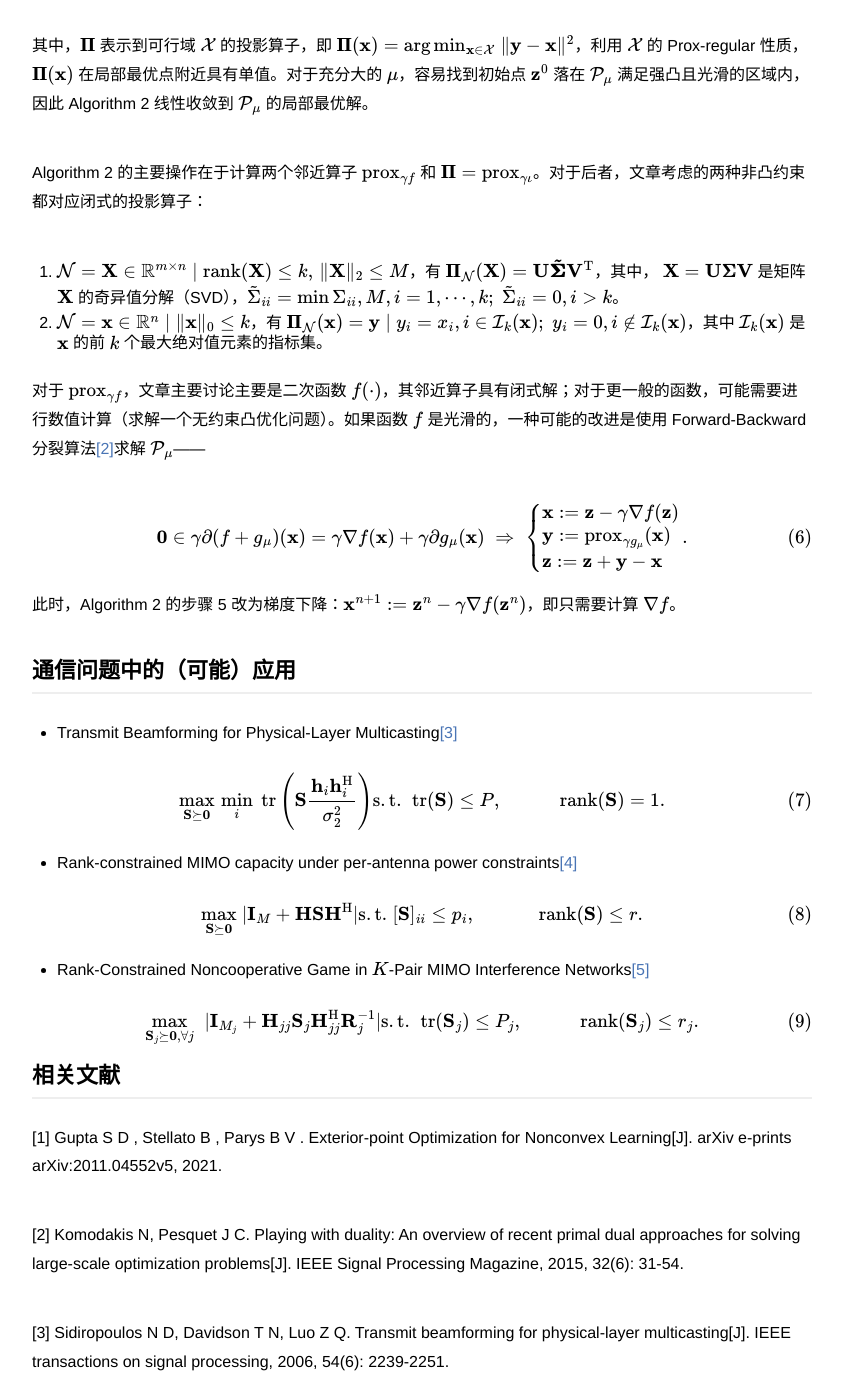
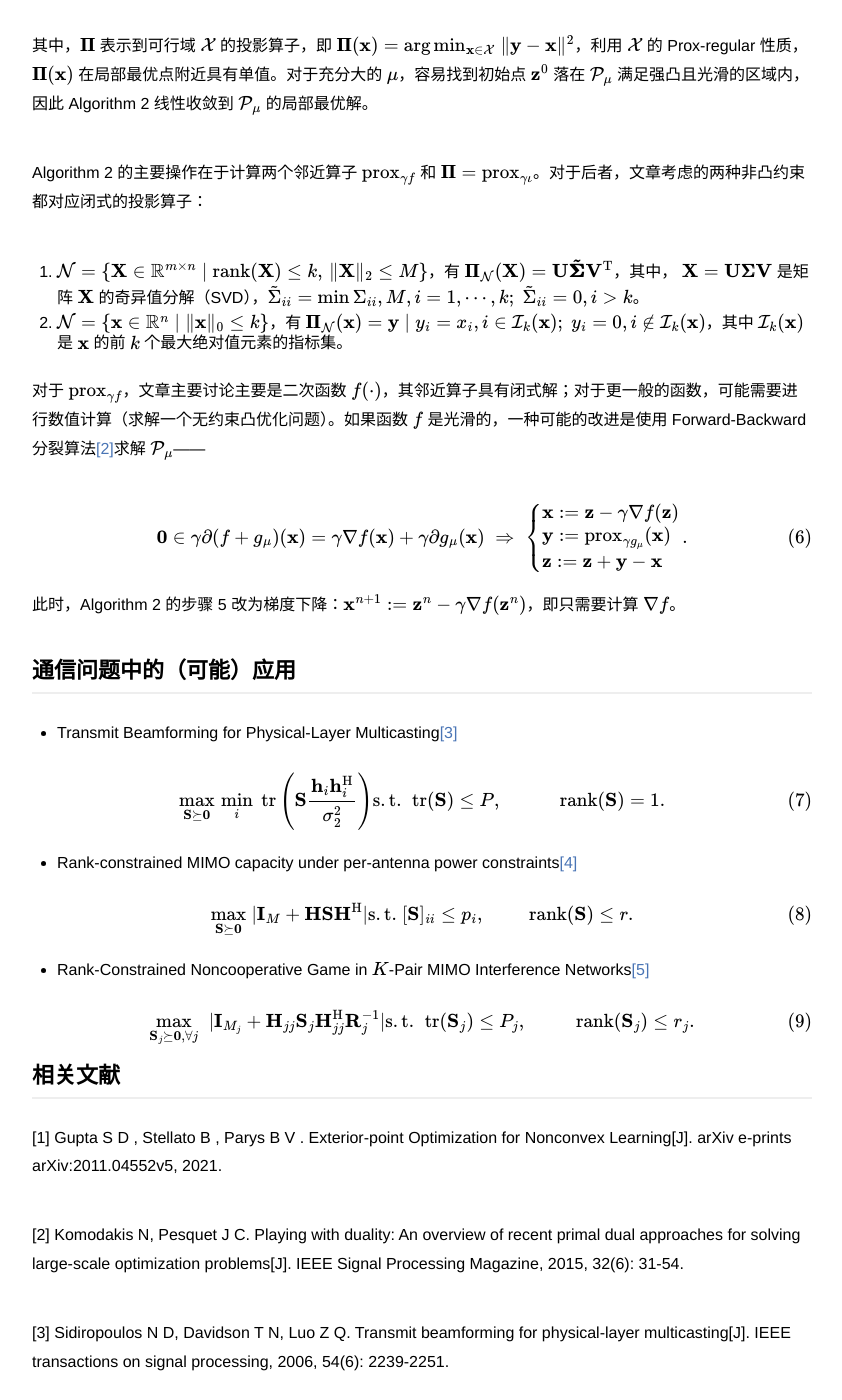
Before and after one commit to jhonhu1994/jhonhu1994.github.io, a Jekyll site: the page built from _posts/2022-01-12-NExOS.md, in a window 1280 px wide and 1400 px high, scrolled down 2933 px. Shown: the whole window, without its empty margins (218-1060 px from the left). Built offline with Jekyll 4.4.1, drawn with Linux system fonts in a browser that asks for light colours; formulas are drawn with MathJax 3; some of the changed text lies outside the part shown.

Commit message:
Update 2022-01-12-NExOS.md

```diff
--- a/_posts/2022-01-12-NExOS.md
+++ b/_posts/2022-01-12-NExOS.md
@@ -18,7 +18,7 @@ $$\min_ {\mathbf{x}\in\mathcal{X}}\;f(\mathbf{x})+\frac{\beta}{2}\lVert\mathbf{x
 文章考虑了两种 Prox-regular 非凸集：
 
 1. 矩阵低秩约束，$\mathcal{N}=\\{\mathbf{X}\in\mathbb{R}^{m\times n}\mid \mathrm{rank}(\mathbf{X})\leq k\\}$.
-2. 矢量稀疏约束，$\mathcal{N}=\{\mathbf{x}\in\mathbb{R}^n\mid\lVert\mathbf{x}\rVert_ 0\leq k\}$.
+2. 矢量稀疏约束，$\mathcal{N}=\\{\mathbf{x}\in\mathbb{R}^n\mid\lVert\mathbf{x}\rVert_ 0\leq k\\}$.
 
 注意，Prox-regular 集和有界闭凸集的交集会继承 Prox-regular 性质，也就是说，问题 (1) 中除约束 $\mathcal{N}$ 外，还可以包含其它凸约束。
 
@@ -74,8 +74,8 @@ $$\mathbf{0}\in\gamma\partial(f+g_ \mu)(\mathbf{x})=\gamma\partial f(\mathbf{x})
 
 Algorithm 2 的主要操作在于计算两个邻近算子 $\mathrm{prox}_ {\gamma f}$ 和 $\pmb{\Pi}=\mathrm{prox}_ {\gamma\iota}$。对于后者，文章考虑的两种非凸约束都对应闭式的投影算子：
 
-1. $\mathcal{N}=\{\mathbf{X}\in\mathbb{R}^{m\times n}\mid \mathrm{rank}(\mathbf{X})\leq k,\,\lVert\mathbf{X}\rVert_ 2\leq M\}$，有 $\pmb{\Pi}_ {\mathcal{N}}(\mathbf{X})=\mathbf{U\tilde{\pmb{\Sigma}}\mathbf{V}^{\mathrm{T}}}$，其中， $\mathbf{X}=\mathbf{U}\pmb{\Sigma}\mathbf{V}$ 是矩阵 $\mathbf{X}$ 的奇异值分解（SVD），$\tilde{\Sigma}_ {ii}=\min\{\Sigma_ {ii},M\},i=1,\cdots,k;\;\tilde{\Sigma}_ {ii}=0,i>k$。
-2. $\mathcal{N}=\{\mathbf{x}\in\mathbb{R}^n\mid\lVert\mathbf{x}\rVert_ 0\leq k\}$，有 $\pmb{\Pi}_ {\mathcal{N}}(\mathbf{x})={\mathbf{y}\mid y_ i=x_ i,i\in\mathcal{I}_ k(\mathbf{x});\;y_ i=0,i\notin\mathcal{I}_ k(\mathbf{x})}$，其中 $\mathcal{I}_ k(\mathbf{x})$ 是 $\mathbf{x}$ 的前 $k$ 个最大绝对值元素的指标集。
+1. $\mathcal{N}=\\{\mathbf{X}\in\mathbb{R}^{m\times n}\mid \mathrm{rank}(\mathbf{X})\leq k,\,\lVert\mathbf{X}\rVert_ 2\leq M\\}$，有 $\pmb{\Pi}_ {\mathcal{N}}(\mathbf{X})=\mathbf{U\tilde{\pmb{\Sigma}}\mathbf{V}^{\mathrm{T}}}$，其中， $\mathbf{X}=\mathbf{U}\pmb{\Sigma}\mathbf{V}$ 是矩阵 $\mathbf{X}$ 的奇异值分解（SVD），$\tilde{\Sigma}_ {ii}=\min\{\Sigma_ {ii},M\},i=1,\cdots,k;\;\tilde{\Sigma}_ {ii}=0,i>k$。
+2. $\mathcal{N}=\\{\mathbf{x}\in\mathbb{R}^n\mid\lVert\mathbf{x}\rVert_ 0\leq k\\}$，有 $\pmb{\Pi}_ {\mathcal{N}}(\mathbf{x})={\mathbf{y}\mid y_ i=x_ i,i\in\mathcal{I}_ k(\mathbf{x});\;y_ i=0,i\notin\mathcal{I}_ k(\mathbf{x})}$，其中 $\mathcal{I}_ k(\mathbf{x})$ 是 $\mathbf{x}$ 的前 $k$ 个最大绝对值元素的指标集。
 
 对于 $\mathrm{prox}_ {\gamma f}$，文章主要讨论主要是二次函数 $f(\cdot)$，其邻近算子具有闭式解；对于更一般的函数，可能需要进行数值计算（求解一个无约束凸优化问题）。如果函数 $f$ 是光滑的，一种可能的改进是使用 Forward-Backward 分裂算法[<sup>[2]</sup>](#refer-anchor-2)求解 $\mathcal{P}_ \mu$——
 
@@ -102,14 +102,14 @@ $$
 $$
 \max_ {\mathbf{S}\succeq\mathbf{0}}\;\lvert\mathbf{I}_ M+\mathbf{H}\mathbf{S}\mathbf{H}^\mathrm{H}\rvert\\
 \mathrm{s.t.}\;[\mathbf{S}]_ {ii}\leq p_i,\quad\;\\
-\qquad\mathrm{rank}(\mathbf{S})\leq r.\tag{8}
+\quad\mathrm{rank}(\mathbf{S})\leq r.\tag{8}
 $$
 
 - Rank-Constrained Noncooperative Game in $K$-Pair MIMO Interference Networks[<sup>[5]</sup>](#refer-anchor-5)
 
 $$
 \max_ {\mathbf{S}_ j\succeq\mathbf{0},\forall j}\;\;\lvert\mathbf{I}_ {M_ j}+\mathbf{H}_ {jj}\mathbf{S}_ j\mathbf{H}_ {jj}^\mathrm{H}\mathbf{R}_ j^{-1}\rvert\\
-\mathrm{s.t.}\;\;\mathrm{tr}(\mathbf{S}_ j)\leq P_j,\qquad\quad\\
+\mathrm{s.t.}\;\;\mathrm{tr}(\mathbf{S}_ j)\leq P_j,\qquad\;\;\\
 \mathrm{rank}(\mathbf{S}_ j)\leq r_ j.\tag{9}
 $$
 
```
